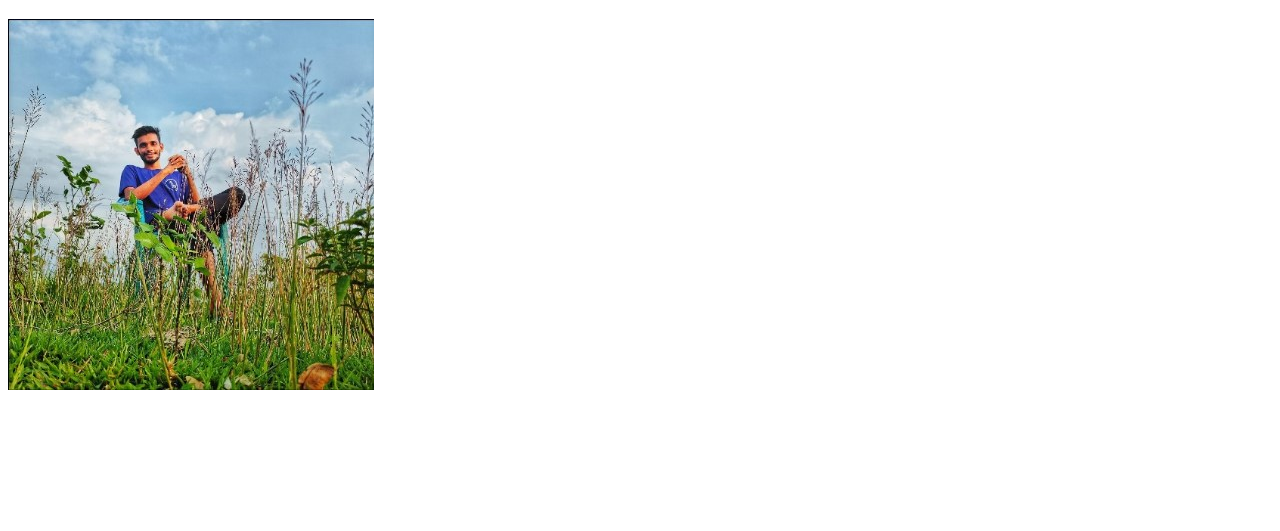
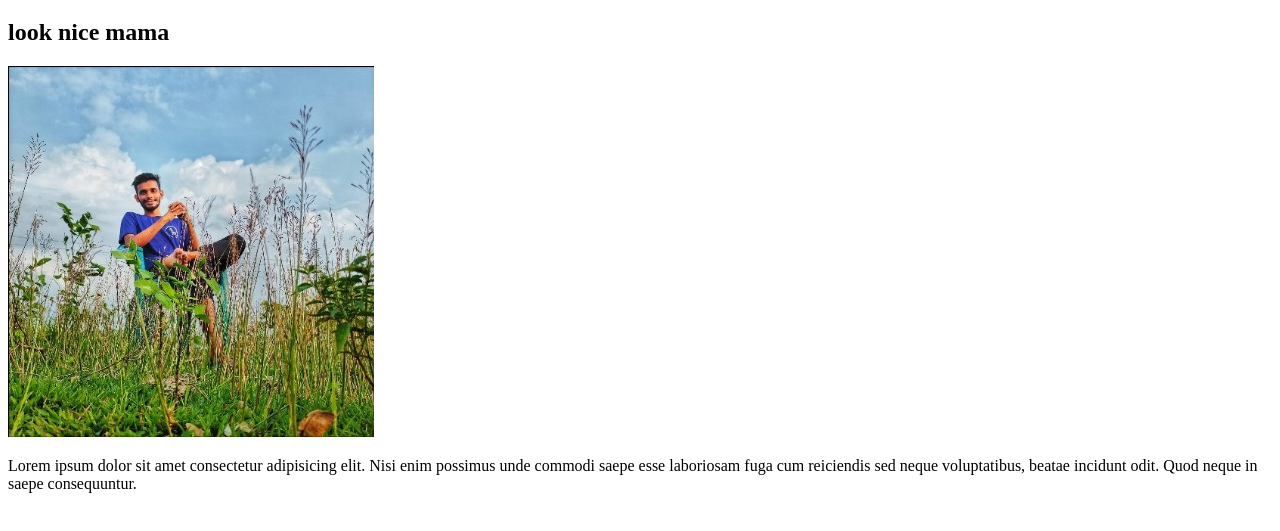
Before and after one commit to oonik/my-fourth-repo, a plain HTML site: page index.html in a window 1280 px wide. Shown: the part 61-592 px from the top of the page. Drawn offline with Linux system fonts and the light colour scheme.

Commit message:
new blog addded

```diff
--- a/index.html
+++ b/index.html
@@ -8,6 +8,8 @@
 </head>
 <body>
      <h1>this heading tag</h1>
+     <h2>look nice mama</h2>
      <img src="aaaaaa.jpg" alt="">
+     <p>Lorem ipsum dolor sit amet consectetur adipisicing elit. Nisi enim possimus unde commodi saepe esse laboriosam fuga cum reiciendis sed neque voluptatibus, beatae incidunt odit. Quod neque in saepe consequuntur.</p>
 </body>
 </html>
```
